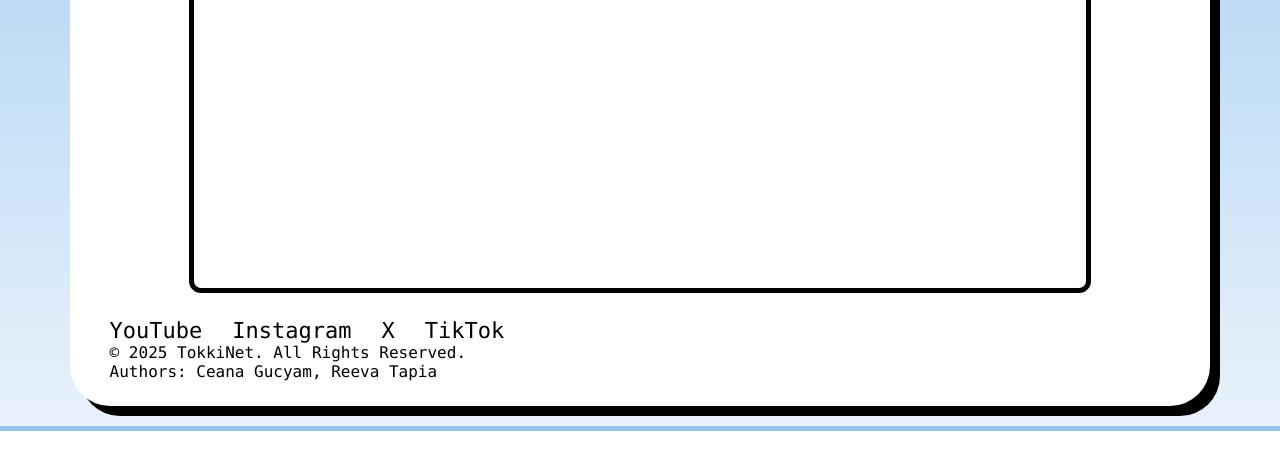
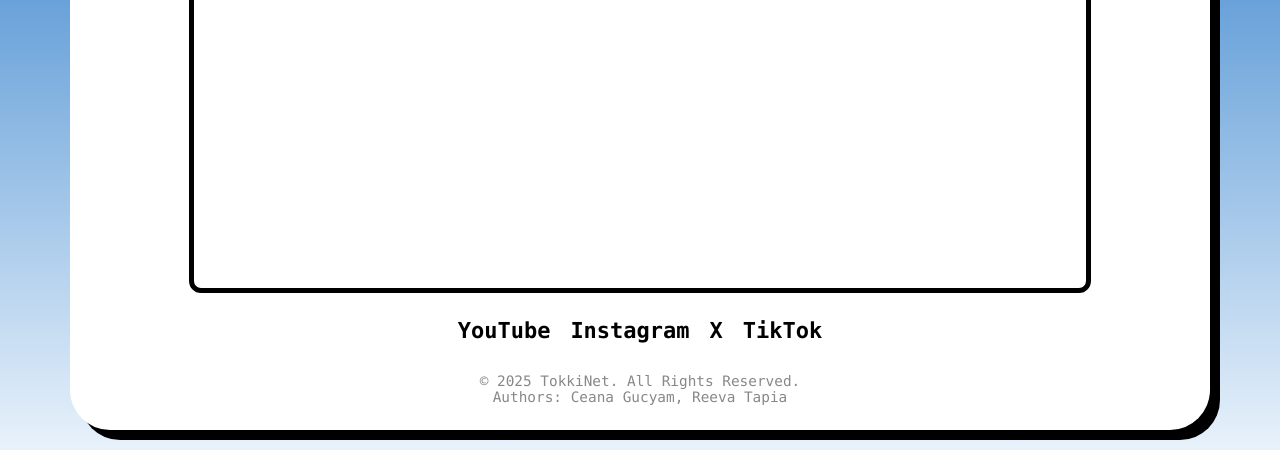
Before and after one commit to ceanagucyam/WDProjStrontiumGucyamTapia, a plain HTML site: page index.html in a window 1280 px wide. Shown: the part 369-819 px from the top of the page. Drawn offline with Linux system fonts and the light colour scheme.

Commit message:
Update home.css

```diff
--- a/home.css
+++ b/home.css
@@ -6,7 +6,7 @@
 
 body {
     font-family: "Monaco", serif;
-    background: linear-gradient(#97c7f0, #e8f2fb);
+    background: linear-gradient(#0060be, #e8f2fb);
     background-position: fixed;
     padding: 20px;
 }
@@ -157,3 +157,38 @@ body {
     font-size: 20px;
 
 }
+
+.group-photo {
+    display: block;
+    margin: 20px auto;
+    max-width: 100%;
+    height: auto;
+    border-radius: 10px;
+    box-shadow: 0 4px 8px rgba(0,0,0,0.2);
+}
+
+.footer-links {
+    text-align: center;
+    margin-bottom: 30px;
+}
+
+.footer-center {
+    text-align: center;
+    font-size: 0.9rem;
+    color: #888;
+}
+
+.footer-links ul {
+    list-style: none;
+    padding: 0;
+    margin: 0 auto;
+    display: flex;
+    justify-content: center;
+    gap: 20px;
+}
+
+.footer-links a {
+    text-decoration: none;
+    color: #000;
+    font-weight: bold;
+}
```
